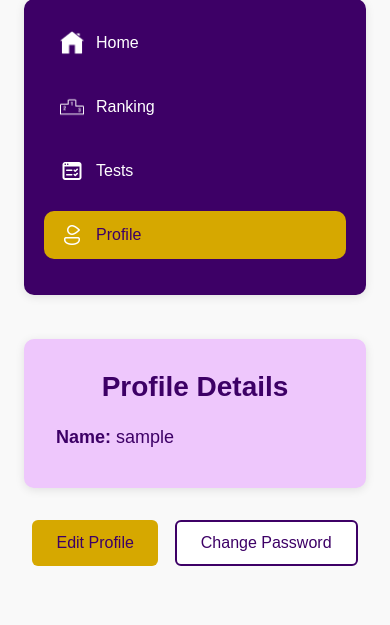
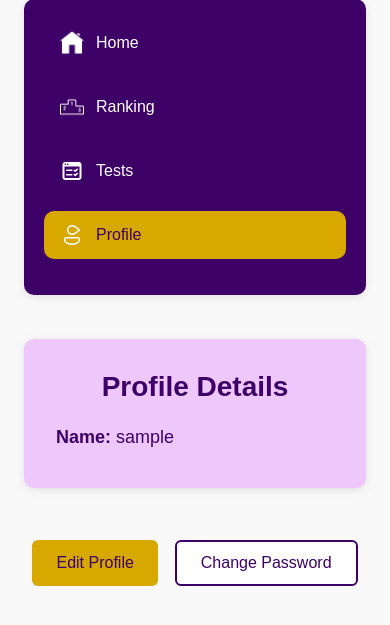
Before and after one commit to BorbiAl/Hack_Tues_11, a Django app: page /profile/ in a window 390 px wide. Shown: the part 109-734 px from the top of the page. Run offline with Django 5.2, Linux system fonts and the light colour scheme; the visitor is signed in with stand-in values (Sample User, id 1).

Commit message:
refactor profile and ranking layouts to use grid for improved responsiveness

```diff
--- a/study_app/core/templates/core/profile.html
+++ b/study_app/core/templates/core/profile.html
@@ -61,8 +61,6 @@
     font-weight: bold;
   }
 
-
-  /* Main Layout */
   .main-content {
     display: flex;
     margin-top: 1.5rem;
@@ -122,6 +120,9 @@
 
   .content {
     flex-grow: 1;
+    display: grid;
+    grid-template-columns: repeat(auto-fit, minmax(15rem, 1fr));
+    grid-gap: 1.25rem;
   }
 
   .profile-card {
```
Also changed, not shown: study_app/core/templates/core/ranking.html (+4 -4 lines).
